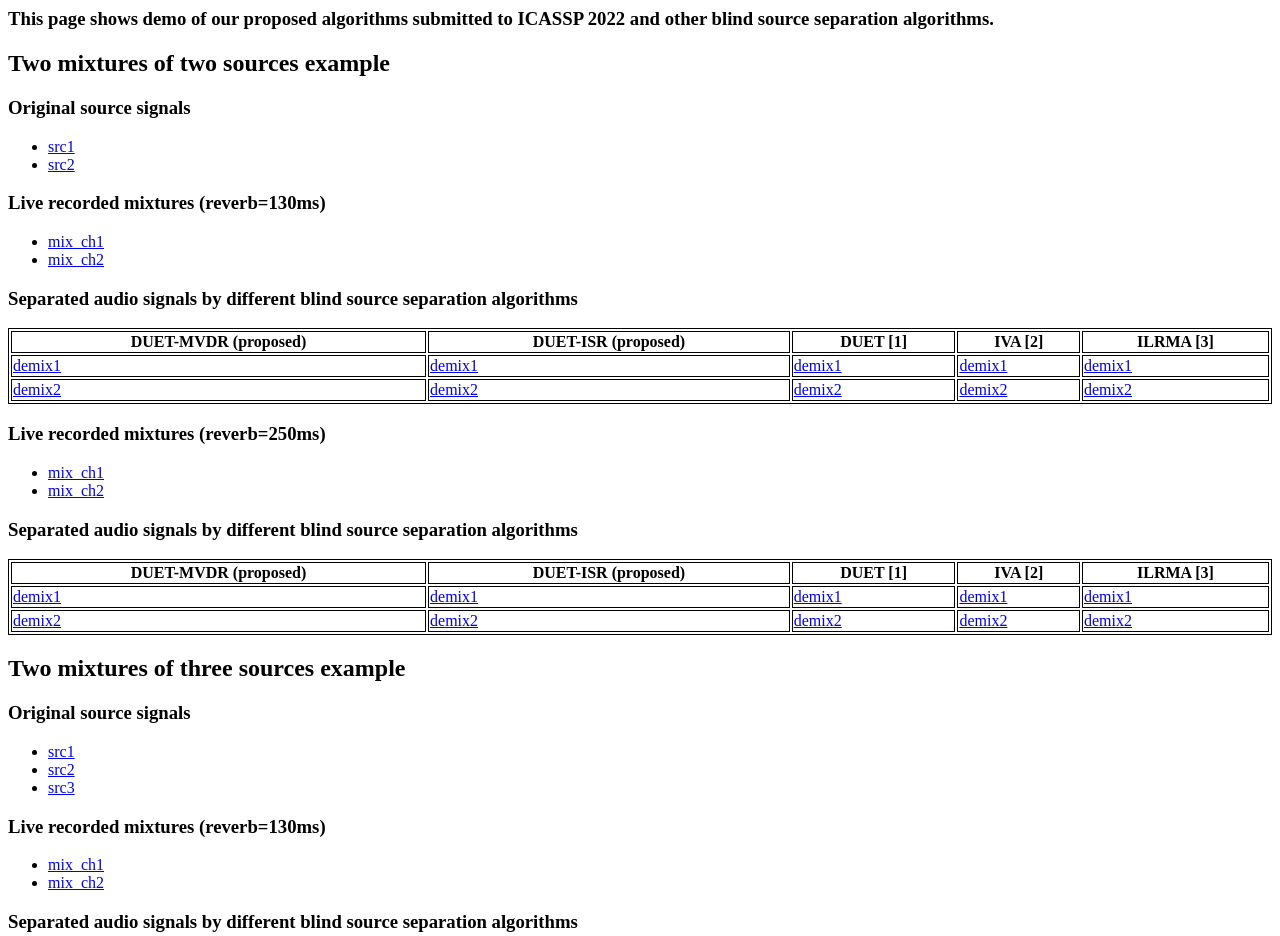
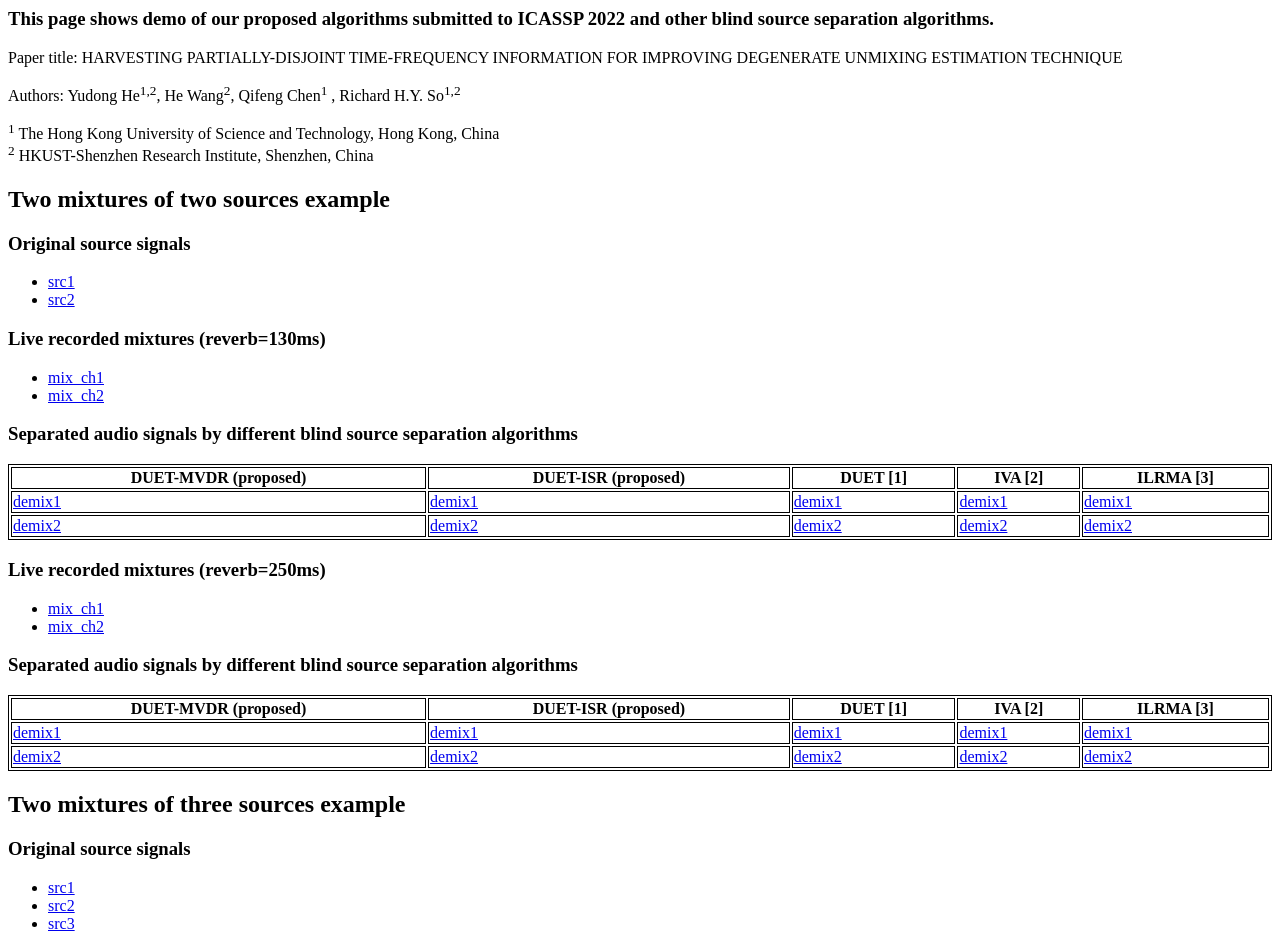
Before and after one commit to ydcnanhe/demo-icassp2022, a plain HTML site: page index.html in a window 1280 px wide. Shown: the top 936 px of the page. Drawn offline with Linux system fonts and the light colour scheme.

Commit message:
Add files via upload

```diff
--- a/index.html
+++ b/index.html
@@ -6,6 +6,14 @@ table, th, td {
 </style>
 <body>
 <h3>This page shows demo of our proposed algorithms submitted to ICASSP 2022 and other blind source separation algorithms.</h3>
+<p>Paper title: HARVESTING PARTIALLY-DISJOINT TIME-FREQUENCY INFORMATION FOR IMPROVING DEGENERATE UNMIXING ESTIMATION TECHNIQUE </p>
+<p>Authors: Yudong He<sup>1,2</sup>, He Wang<sup>2</sup>, Qifeng Chen<sup>1</sup> , Richard H.Y. So<sup>1,2</sup></p>
+<!-- <p>Affiliations:</p> -->
+<dl>
+  <dt><sup>1</sup> The Hong Kong University of Science and Technology, Hong Kong, China </dt>
+  <dt><sup>2</sup> HKUST-Shenzhen Research Institute, Shenzhen, China</dt>
+</dl>
+
 <h2>Two mixtures of two sources example</h1>
 <h3>Original source signals</h2>
 <ul>
```
